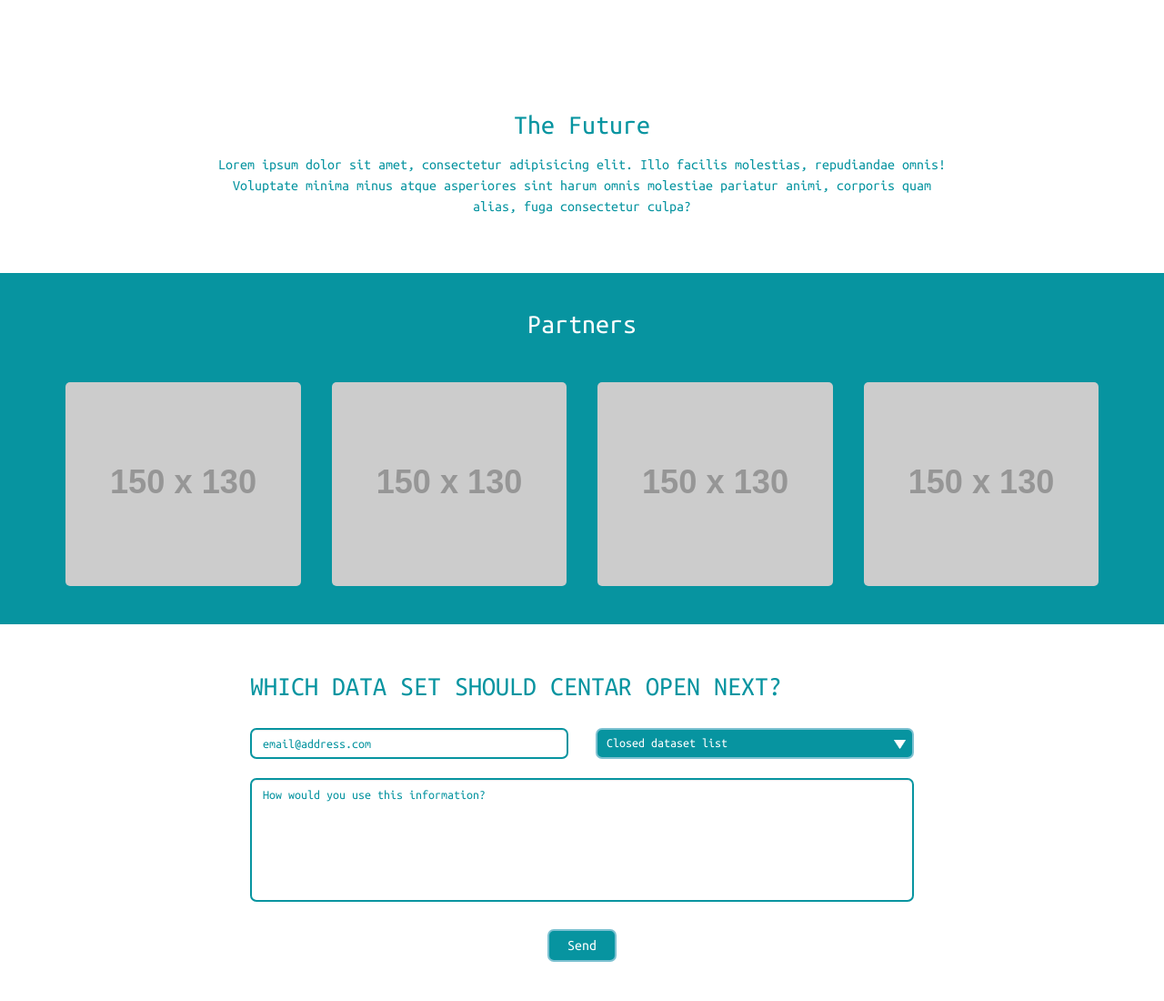
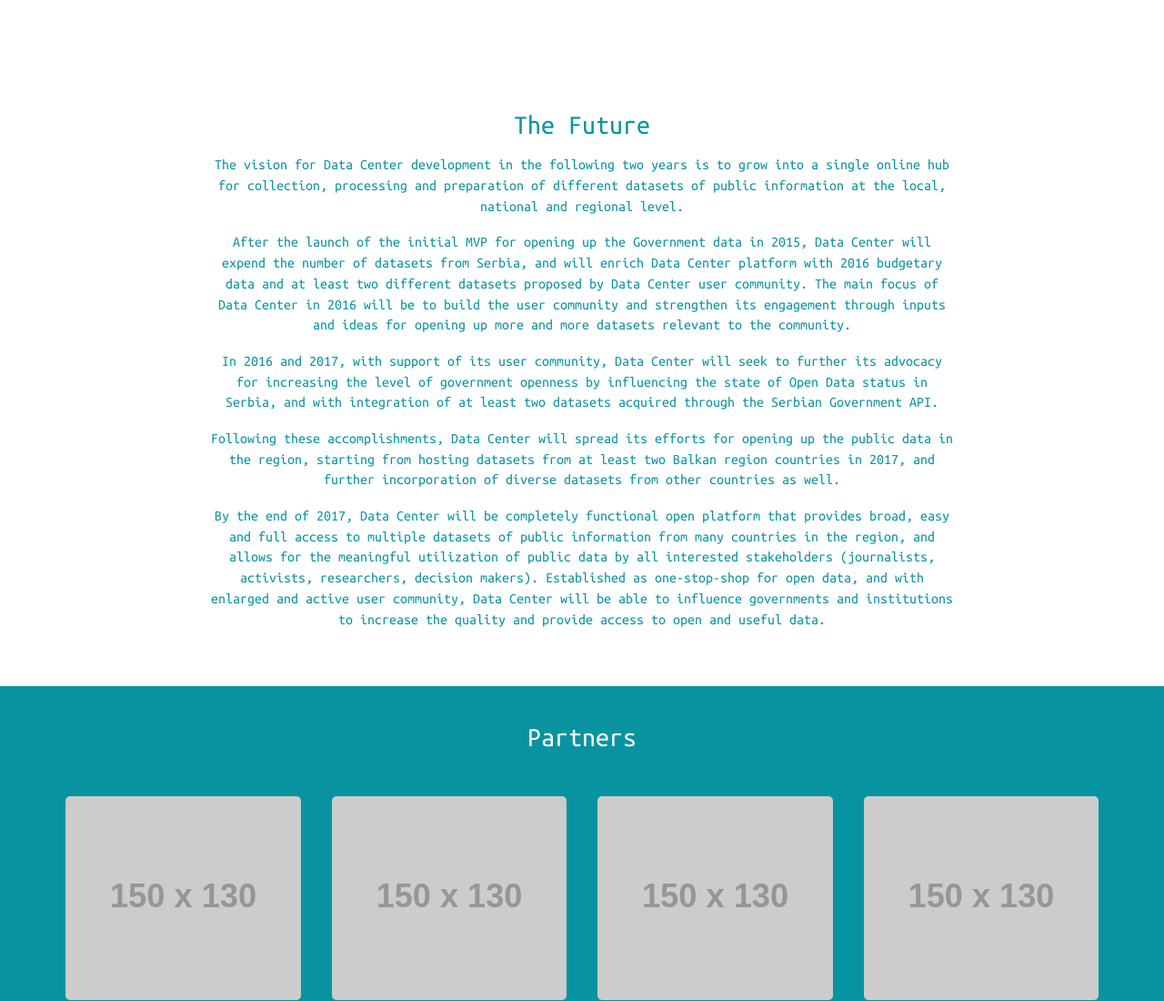
Before and after one commit to crtarsorg/data-centar, a Flask app: page /about/ in a window 1280 px wide. Shown: the part 2482-3582 px from the top of the page at 91% size. Run offline with Flask 2, Linux system fonts and the light colour scheme; grey boxes labelled with a size stand in for pictures from a placeholder-image service; parts of the project's set-up code (start-up, migrations or seed data) failed here and were passed over; some libraries are stand-ins or nearby versions.

Commit message:
added text for The Future section

```diff
--- a/app/templates/mod_about/index.html
+++ b/app/templates/mod_about/index.html
@@ -159,7 +159,21 @@ $(function() {
         <div class="col-lg-8 col-lg-offset-2">
             <!-- <h2 class="margin-2p">Timeline</h2> -->
             <h2 class="margin-top-10vh">The Future</h2>
-            <p class="margin-2p">Lorem ipsum dolor sit amet, consectetur adipisicing elit. Illo facilis molestias, repudiandae omnis! Voluptate minima minus atque asperiores sint harum omnis molestiae pariatur animi, corporis quam alias, fuga consectetur culpa?</p>
+            <p class="margin-2p">
+                The vision for Data Center development in the following two years is to grow into a single online hub for collection, processing and preparation of different datasets of public information at the local, national and regional level.
+            </p>
+            <p class="margin-2p">
+                After the launch of the initial MVP for opening up the Government data in 2015, Data Center will expend the number of datasets from Serbia, and will enrich Data Center platform with 2016 budgetary data and at least two different datasets proposed by Data Center user community. The main focus of Data Center in 2016 will be to build the user community and strengthen its engagement through inputs and ideas for opening up more and more datasets relevant to the community.
+            </p>
+            <p class="margin-2p">
+                In 2016 and 2017, with support of its user community, Data Center will seek to further its advocacy for increasing the level of government openness by influencing the state of Open Data status in Serbia, and with integration of at least two datasets acquired through the Serbian Government API.
+            </p>
+            <p class="margin-2p">
+                Following these accomplishments, Data Center will spread its efforts for opening up the public data in the region, starting from hosting datasets from at least two Balkan region countries in 2017, and further incorporation of diverse datasets from other countries as well.
+            </p>
+            <p class="margin-2p">
+                By the end of 2017, Data Center will be completely functional open platform that provides broad, easy and full access to multiple datasets of public information from many countries in the region, and allows for the meaningful utilization of public data by all interested stakeholders (journalists, activists, researchers, decision makers). Established as one-stop-shop for open data, and with enlarged and active user community, Data Center will be able to influence governments and institutions to increase the quality and provide access to open and useful data.
+            </p>
         </div>
     </div>
 </section>
```
